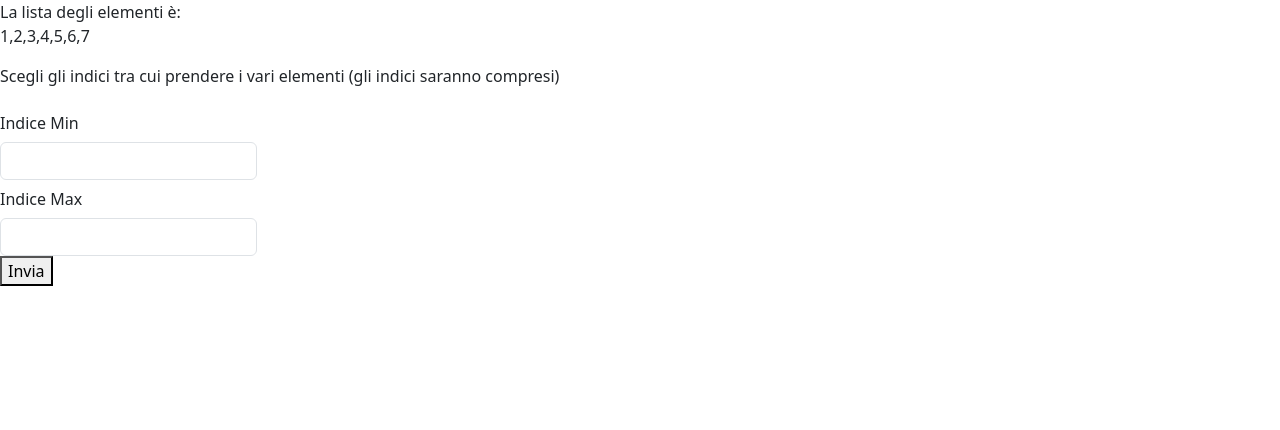
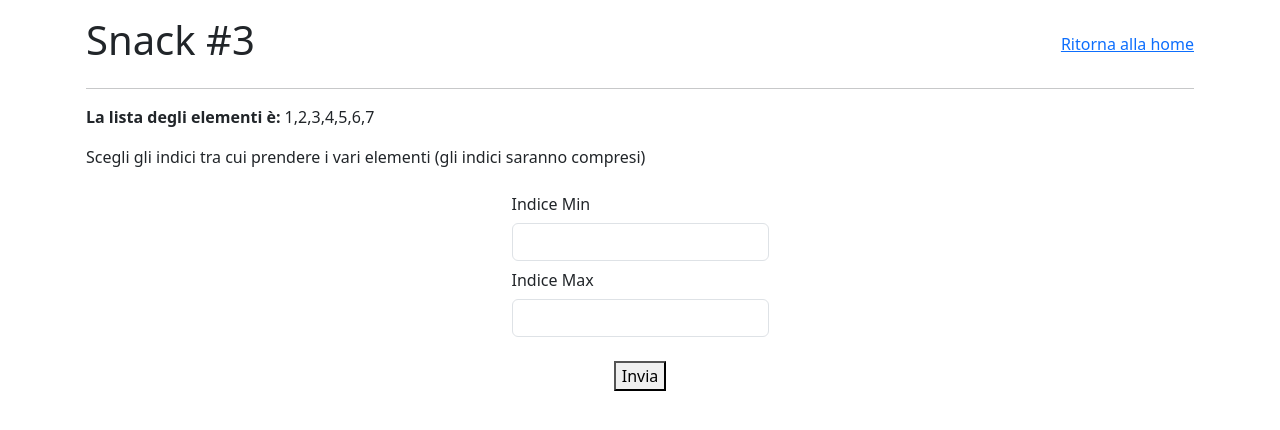
Before and after one commit to albertotaddeucci/js-jsnacks-blocco-3, a plain HTML site: page Snack3/index.html in a window 1280 px wide. Drawn offline with nearby package versions, Linux system fonts and the light colour scheme.

Commit message:
snack 3 - stile

```diff
--- a/Snack3/index.html
+++ b/Snack3/index.html
@@ -14,7 +14,23 @@
 </head>
 <body>
 
-  <div class="row g-3 align-items-center">
+  <div class="container p-3">
+
+    <div class="row justify-content-between align-items-center ">
+      <div class="col-auto">
+        <h1>Snack #3</h1>
+
+      </div>
+      <div class="col-auto">
+        <a href="../index.html">Ritorna alla home</a>
+
+      </div>
+    </div>
+    <hr>
+    <div class="row g-3 align-items-center justify-content-center ">
+
+
+
       <div id="array"></div>
       <div>Scegli gli indici tra cui prendere i vari elementi (gli indici saranno compresi)</div>
 
@@ -25,14 +41,17 @@
         <input type="number" id="input-max" class="form-control">
 
       </div>
+
+    </div>
+    <div class="row justify-content-center ">
       <div class="col-auto">
-        <div id="result"></div>
-      <!-- <span id="passwordHelpInline" class="form-text">
-        Must be 8-20 characters long.
-      </span> -->
+        <button id="button-start" class="my-4">Invia</button>
+        <div id="result" class="bg-success my-2 rounded-2 text-white p-2 text-center" style="display: none;"></div>
+
       </div>
     </div>
-  <button id="button-start">Invia</button>
+  </div>
+
 
 
 
--- a/Snack3/script.js
+++ b/Snack3/script.js
@@ -16,7 +16,7 @@ Nel nostro caso, se la chiamassimo così tagliaArray(arrayNumeri, 2, 4)
 
 const arrayNum = [1,2,3,4,5,6,7] ;
 
-document.getElementById("array").innerHTML = `La lista degli elementi è: <br>${arrayNum}`;
+document.getElementById("array").innerHTML = `<b>La lista degli elementi è:</b>  ${arrayNum}`;
 
 
 const buttonStart = document.getElementById("button-start");
@@ -28,6 +28,8 @@ buttonStart.addEventListener("click",function(){
     const result = sliceArray(arrayNum,indexMin,indexMax);
 
     document.getElementById("result").innerText = `${result}`;
+    document.getElementById("result").style = "display: block";
+
 
 })
 
```
Lines whose indentation alone changed are shown as unchanged.
